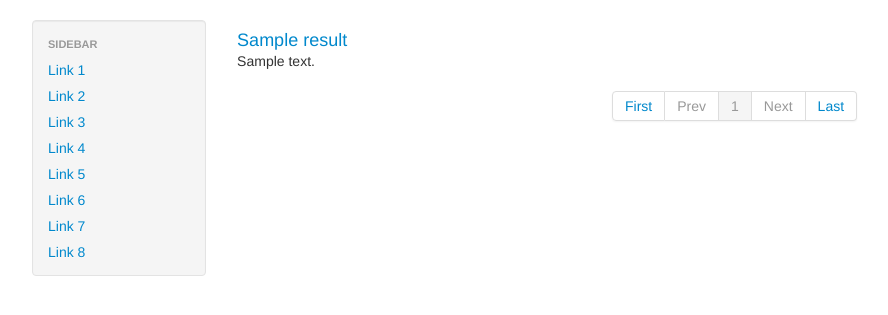
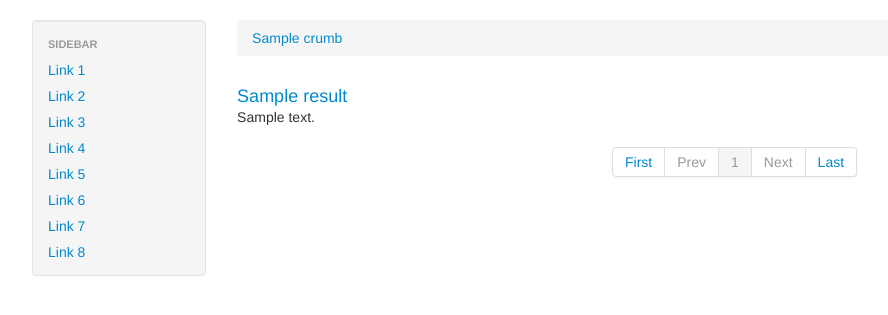
Before and after one commit to shreddd/odetta, a Django app: template templates/list_view.html in a window 1280 px wide. Shown: the part 214-529 px from the top of the page, without its empty margins (8-896 px from the left). Run offline with Django 3.2, Linux system fonts and the light colour scheme; the template is opened without the code that fills it: most values are stand-ins (such as "Sample title", 1, 10 or a date in 2020); parts of the project's set-up code (start-up, migrations or seed data) failed here and were passed over.

Commit message:
started breadcrumbs

```diff
--- a/templates/list_view.html
+++ b/templates/list_view.html
@@ -12,6 +12,20 @@
 {% endblock %}
 
 {% block content %}
+    <div class="row-fluid">
+        <div class="span12">
+            <ul class="breadcrumb">
+                {% for crumb in breadcrumbs %}
+                    {% if crumb.active %}
+                        <li class="active">{{crumb.name}}</li>
+                    {% else %}
+                        <li><a href="{{crumb.url}}">{{crumb.name}}</a><span class="divider"></span></li>
+                    {% endif %}
+                {% endfor %}
+            </ul>
+        </div>
+    </div>
+    <div class="row-fluid">
         <div class="span12 results">
             {%for x in results%}
                 <div class="result">
@@ -59,5 +73,6 @@
                 </ul>
             </div>
         </div>
+    </div>
 
 {% endblock %}
```
Also changed, not shown: odetta/views.py (+11 -1 lines). Lines whose indentation alone changed are shown as unchanged.
